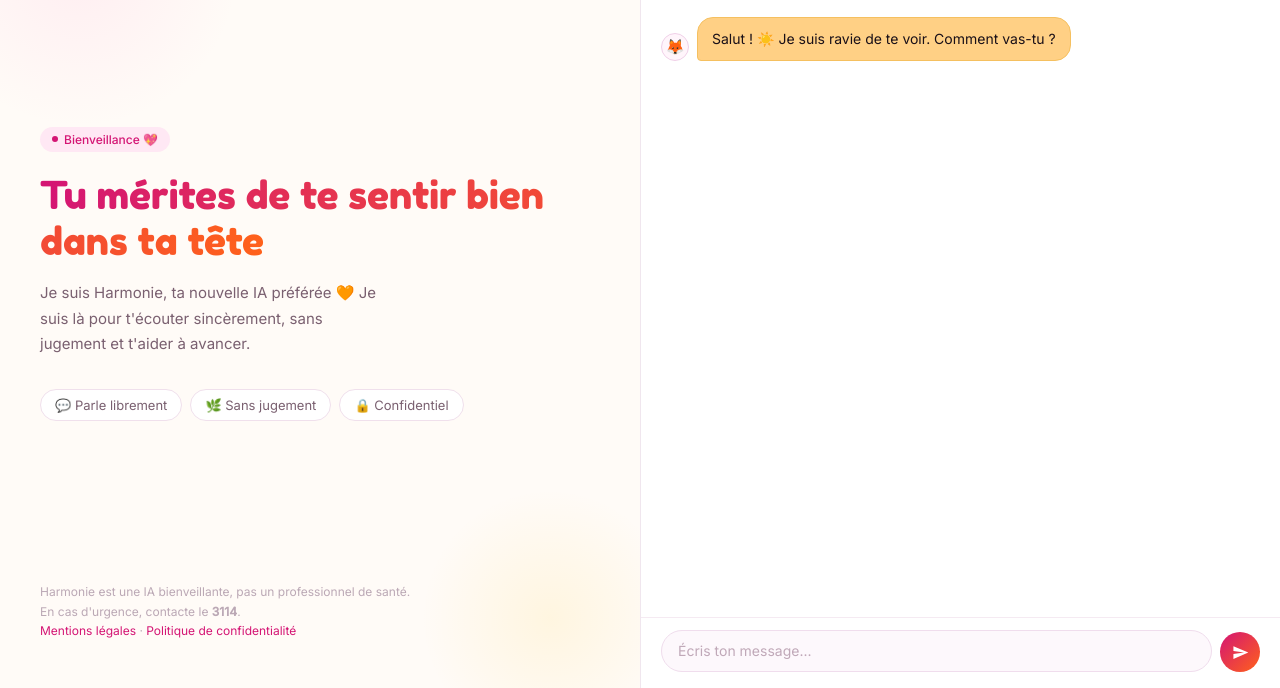
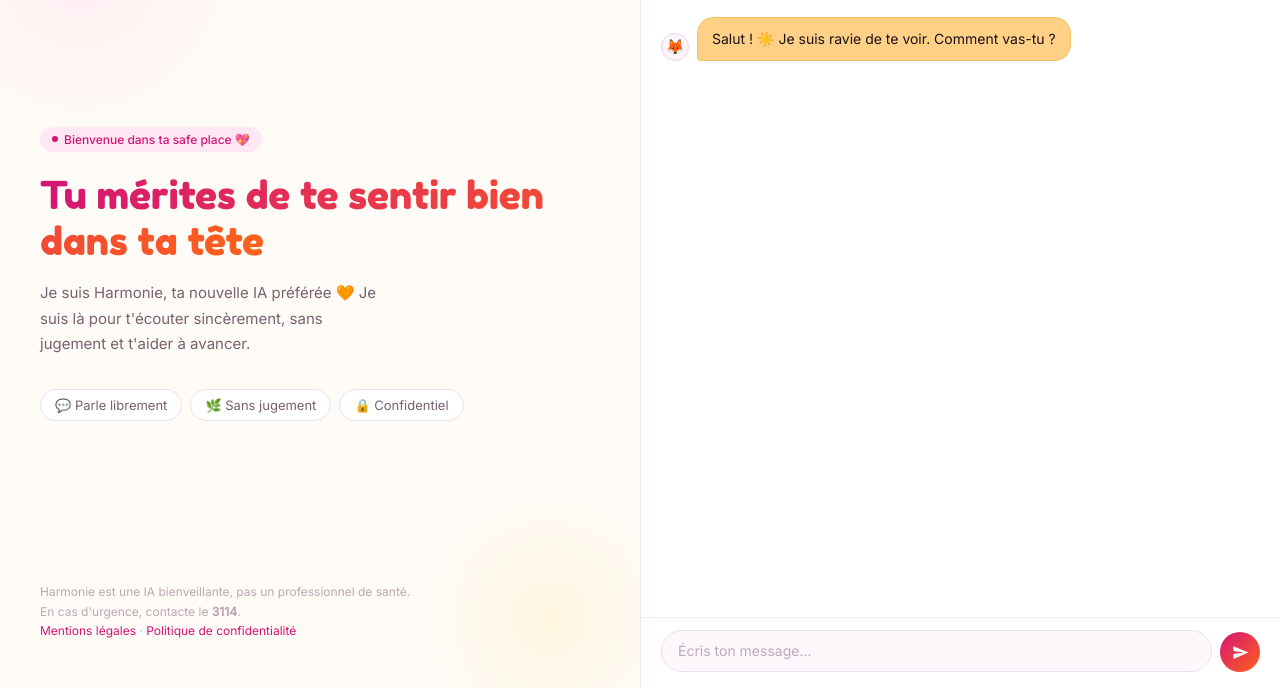
Before and after one commit to stephaniedabonotpro-wq/harmosia-proxy, a website: page index.html in a window 1280 px wide. Shown: the part 112-800 px from the top of the page. Drawn offline with Linux system fonts and the light colour scheme.

Commit message:
Update index.html

```diff
--- a/index.html
+++ b/index.html
@@ -87,7 +87,7 @@
 <section class="left">
   <div class="logo"><span class="logo-emoji">🦊</span> Harmonie</div>
   <div class="left-main">
-    <div class="tag">Bienveillance 💖</div>
+    <div class="tag">Bienvenue dans ta safe place 💖</div>
 <h1><span>Tu mérites de te sentir bien dans ta tête</span></h1>
     <p class="desc">Je suis Harmonie, ta nouvelle IA préférée 🧡 Je suis là pour t'écouter sincèrement, sans jugement et t'aider à avancer.</p>
     <div class="pills">
```
